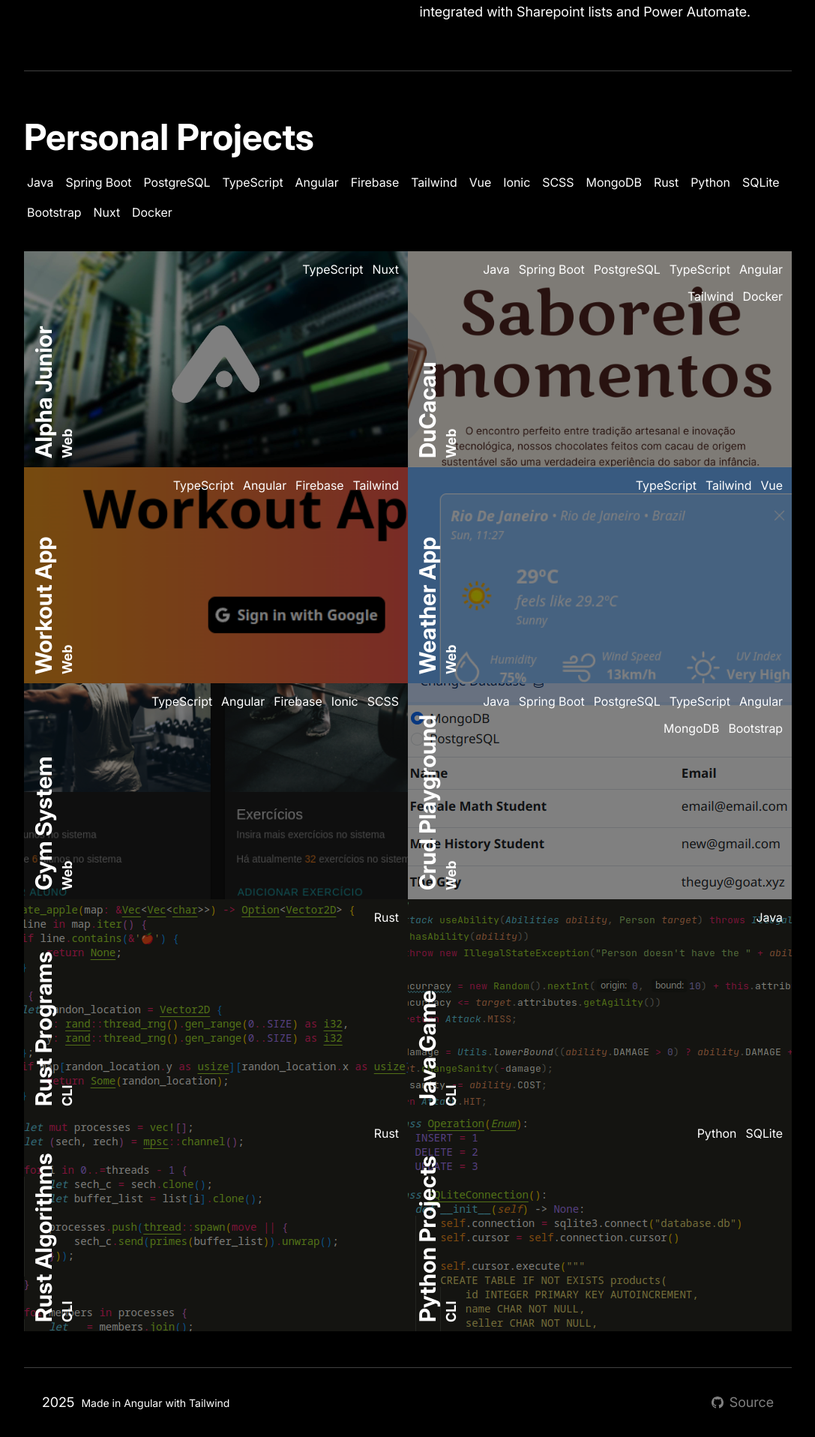
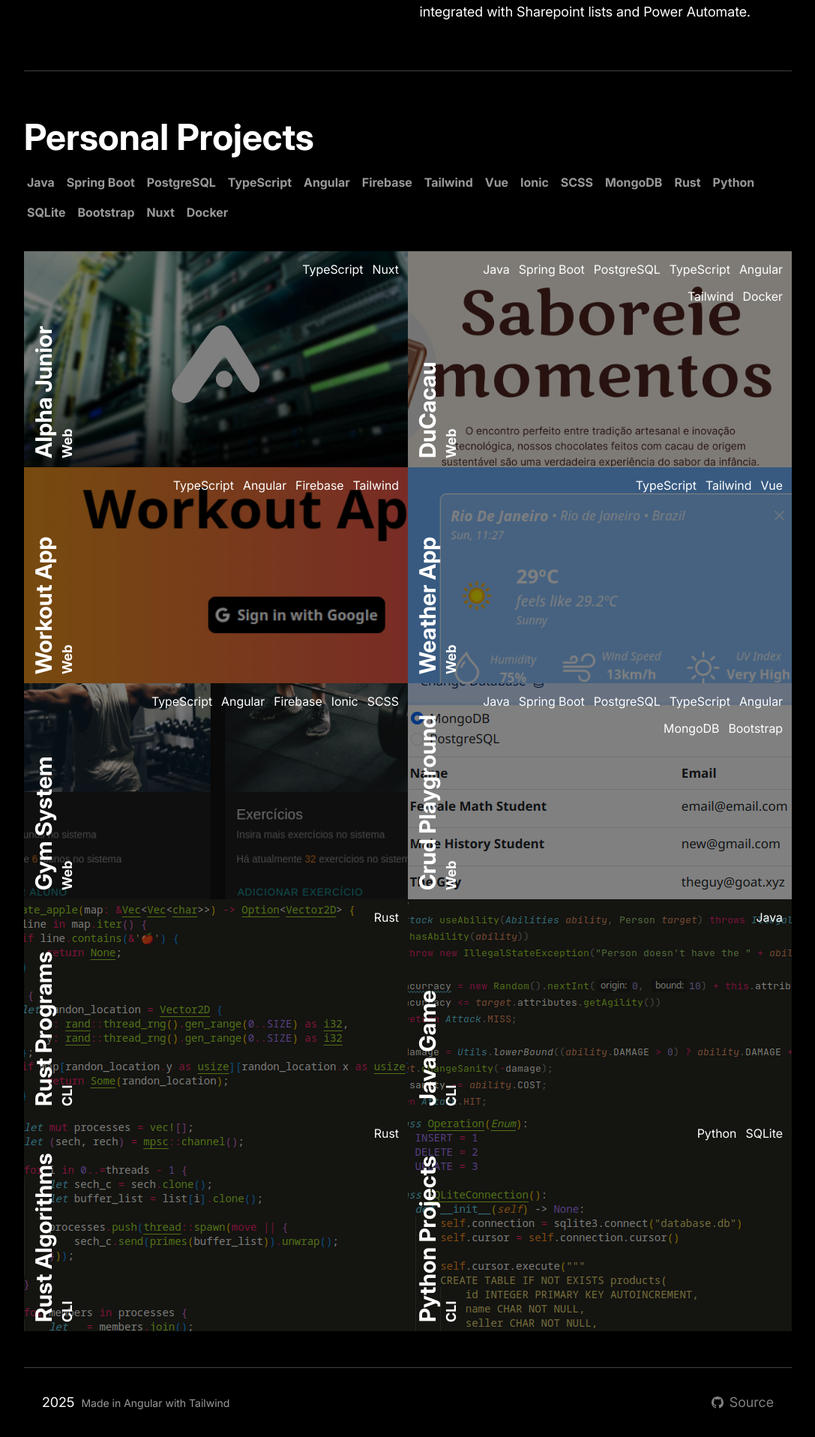
Before and after one commit to Edhet/eduardop, an Angular app: page / in a window 1280 px wide. Shown: the part 2467-4383 px from the top of the page at 75% size, without its empty margins (96-1183 px from the left). Built offline with nearby package versions, Linux system fonts and the light colour scheme.

Commit message:
Better text colors

```diff
--- a/src/app/components/footer/footer.component.html
+++ b/src/app/components/footer/footer.component.html
@@ -1,6 +1,6 @@
-<footer class="flex flex-row flex-wrap gap-4 justify-center md:justify-start text-white min-w-min py-8 px-6 mt-12 text-lg border-t border-t-white/25">
-  <div class="md:mr-auto whitespace-nowrap">{{localizationService.footerContent.date}} <span class="text-white ml-1 text-sm"> {{localizationService.footerContent.footerText}}</span>
-  </div>
+<footer class="flex flex-row flex-wrap gap-4 justify-center md:justify-start text-white min-w-min py-8 px-6 mt-12 text-lg border-t border-t-white/25 slowFade">
+  <p class="md:mr-auto whitespace-nowrap">{{localizationService.footerContent.date}} <span class="text-white/60 ml-1 text-sm"> {{localizationService.footerContent.footerText}}</span>
+  </p>
   <a class="flex text-white md:text-white/50 max-width-fit focus:outline-none md:hover:text-white transition-all" href="{{GITHUB_SOURCE_URL}}" target="_blank">
     <svg xmlns="http://www.w3.org/2000/svg" width="16" height="16" fill="currentColor" class="bi bi-github mr-2 my-auto" viewBox="0 0 16 16">
       <path d="M8 0C3.58 0 0 3.58 0 8c0 3.54 2.29 6.53 5.47 7.59.4.07.55-.17.55-.38 0-.19-.01-.82-.01-1.49-2.01.37-2.53-.49-2.69-.94-.09-.23-.48-.94-.82-1.13-.28-.15-.68-.52-.01-.53.63-.01 1.08.58 1.23.82.72 1.21 1.87.87 2.33.66.07-.52.28-.87.51-1.07-1.78-.2-3.64-.89-3.64-3.95 0-.87.31-1.59.82-2.15-.08-.2-.36-1.02.08-2.12 0 0 .67-.21 2.2.82.64-.18 1.32-.27 2-.27.68 0 1.36.09 2 .27 1.53-1.04 2.2-.82 2.2-.82.44 1.1.16 1.92.08 2.12.51.56.82 1.27.82 2.15 0 3.07-1.87 3.75-3.65 3.95.29.25.54.73.54 1.48 0 1.07-.01 1.93-.01 2.2 0 .21.15.46.55.38A8.012 8.012 0 0 0 16 8c0-4.42-3.58-8-8-8z" />
--- a/src/app/components/project-list/project-list.component.html
+++ b/src/app/components/project-list/project-list.component.html
@@ -1,12 +1,12 @@
 <section class="slowFade relative mt-16 mx-6 md:mx-0">
   <h2 class="text-white mb-2 font-bold text-4xl lg:text-5xl">{{localizationService.projectHeader}}</h2>
 
-  <div class="text-white py-3 md:bg-black/75 md:backdrop-blur-sm">
+  <div class="py-3 md:bg-black/75 md:backdrop-blur-sm">
     <div class="flex gap-2 flex-wrap mb-6">
       <button *ngFor="let tag of projectsService.filters"
-      class="p-1 max-w-fit transition-all outline-2 relative
+      class="p-1 max-w-fit transition-all outline-2 relative font-bold
       hover:border-white hover:text-white hover:bg-white/50"
-       [ngClass]="projectsService.filterIsActive(tag.tagName) ? 'text-black bg-white': 'text-white'"
+       [ngClass]="projectsService.filterIsActive(tag.tagName) ? 'text-black bg-white': 'text-white/60'"
        (click)="projectsService.changeFilter(tag)">
         {{tag.tagName}}
       </button>
```
